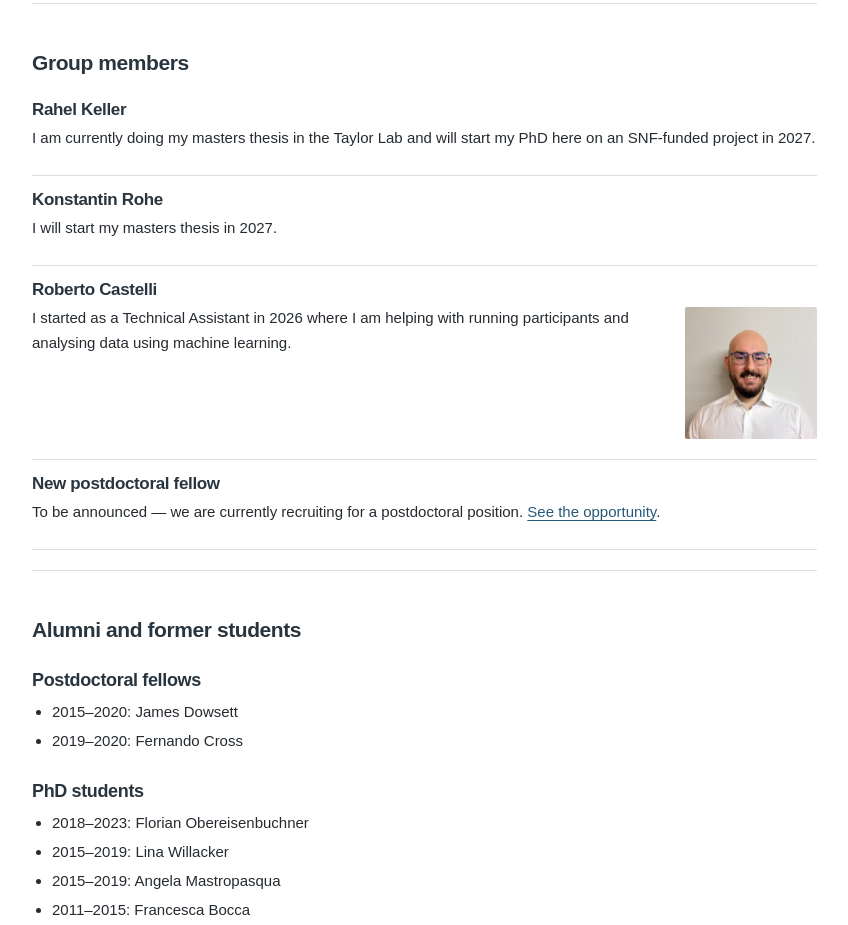
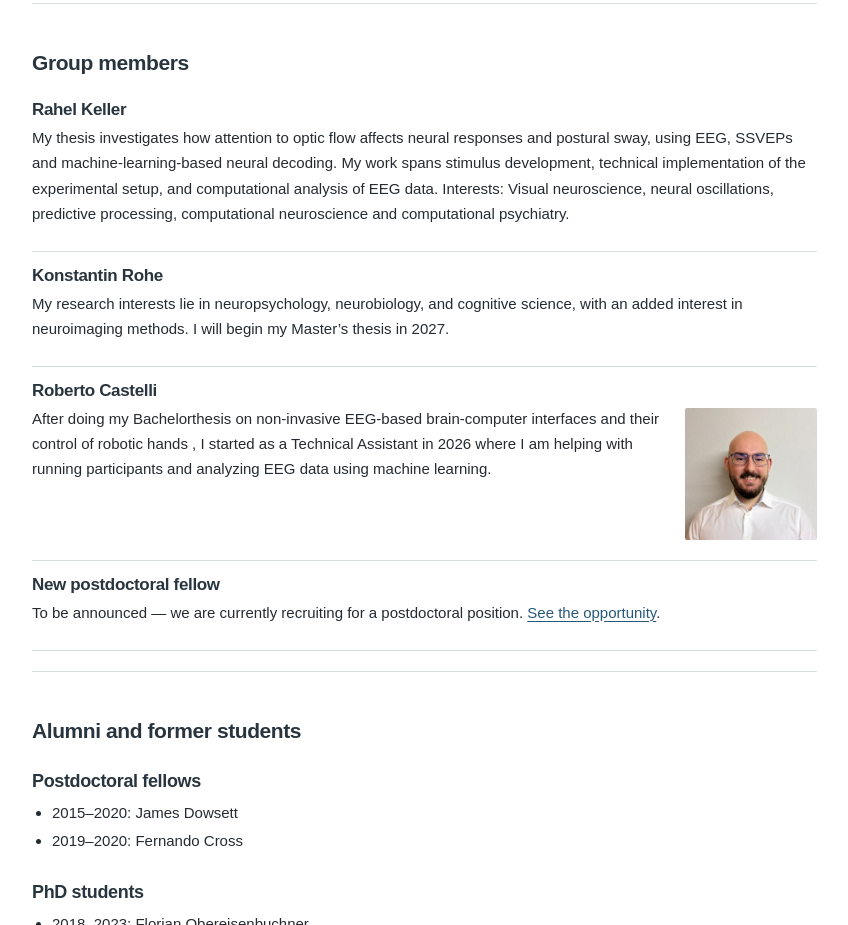
Before and after one commit to PaulTaylorBrain/PaulTaylorBrain.github.io, a plain HTML site: page people.html in a window 1280 px wide. Shown: the part 840-1765 px from the top of the page, without its empty margins (127-975 px from the left). Drawn offline with Linux system fonts and the light colour scheme.

Commit message:
update member profiles
Updated member profiles with detailed research interests and backgrounds.

```diff
--- a/people.html
+++ b/people.html
@@ -30,9 +30,10 @@
 <noscript><p class="small-muted">To contact Paul Taylor without JavaScript, please use the <a href="https://www.psychologie.uzh.ch/">UZH Psychology website</a>.</p></noscript>
 </section>
 <section class="people-section" id="members"><h2>Group members</h2>
-<div class="member"><h3>Rahel Keller</h3><p>I am currently doing my masters thesis in the Taylor Lab and will start my PhD here on an SNF-funded project in 2027.</p></div>
-<div class="member"><h3>Konstantin Rohe</h3><p>I will start my masters thesis in 2027.</p></div>
-<div class="member member-with-photo"><h3>Roberto Castelli</h3><img alt="Portrait of Roberto Castelli" class="member-photo" height="180" loading="lazy" src="assets/roberto-castelli.jpg" width="180"/><p>I started as a Technical Assistant in 2026 where I am helping with running participants and analysing data using machine learning.</p></div>
+<div class="member"><h3>Rahel Keller</h3><p>My thesis investigates how attention to optic flow affects neural responses and postural sway, using EEG, SSVEPs and machine-learning-based neural decoding. My work spans stimulus development, technical implementation of the experimental setup, and computational analysis of EEG data.
+Interests: Visual neuroscience, neural oscillations, predictive processing, computational neuroscience and computational psychiatry.</p></div>
+<div class="member"><h3>Konstantin Rohe</h3><p>My research interests lie in neuropsychology, neurobiology, and cognitive science, with an added interest in neuroimaging methods. I will begin my Master’s thesis in 2027.</p></div>
+<div class="member member-with-photo"><h3>Roberto Castelli</h3><img alt="Portrait of Roberto Castelli" class="member-photo" height="180" loading="lazy" src="assets/roberto-castelli.jpg" width="180"/><p>After doing my Bachelorthesis on non-invasive EEG-based brain-computer interfaces and their control of robotic hands , I started as a Technical Assistant in 2026 where I am helping with running participants and analyzing EEG data using machine learning.</p></div>
 <div class="member"><h3>New postdoctoral fellow</h3><p>To be announced — we are currently recruiting for a postdoctoral position. <a href="join.html">See the opportunity</a>.</p></div>
 </section>
 <section class="people-section" id="alumni"><h2>Alumni and former students</h2>
```
